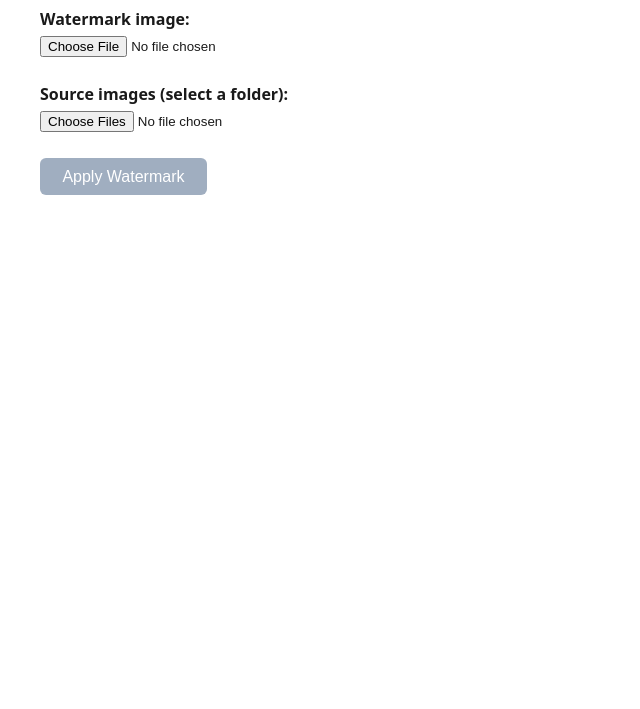
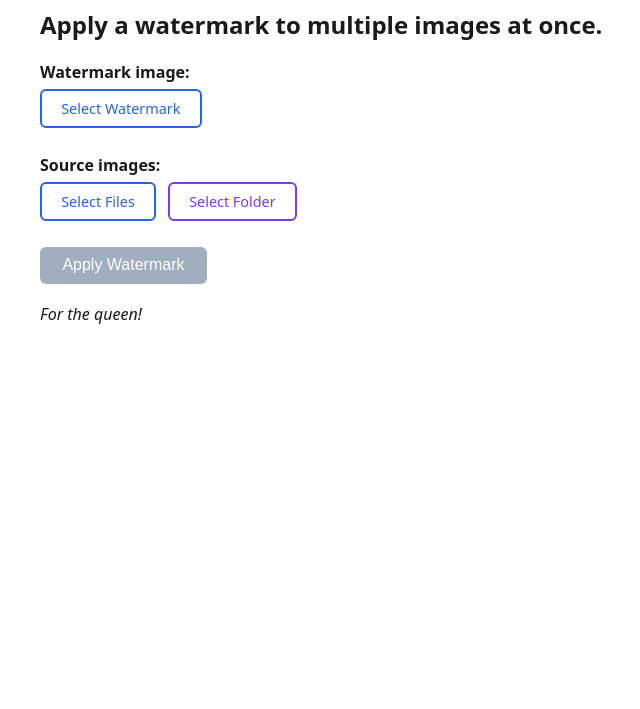
Before and after one commit to GPMrBoyfriend/BulkWatermarkOnline, a website built with Vite: page index.html in a window 1280 px wide. Shown: the part 91-800 px from the top of the page, without its empty margins (150-790 px from the left). Built offline with nearby package versions, Linux system fonts and the light colour scheme.

Commit message:
fix: new select files and watermark buttons

```diff
--- a/index.html
+++ b/index.html
@@ -7,22 +7,30 @@
   <link rel="stylesheet" href="./style.css">
 </head>
 <body>
-  <h1>Watermark Online</h1>
+  <h1>Bulk Watermark Online</h1>
+  <h2>Apply a watermark to multiple images at once.</h2>
 
   <div class="controls">
     <div class="control-group">
       <label>Watermark image:</label>
-      <input type="file" id="watermarkInput" accept="image/png,image/jpeg">
+      <label class="file-btn" for="watermarkInput">Select Watermark</label>
+      <input type="file" id="watermarkInput" accept="image/png,image/jpeg" hidden>
       <div id="watermarkPreview" class="preview"></div>
     </div>
 
     <div class="control-group">
-      <label>Source images (select a folder):</label>
-      <input type="file" id="folderInput" webkitdirectory multiple accept="image/png,image/jpeg">
+      <label>Source images:</label>
+      <div class="source-inputs">
+        <label class="file-btn" for="fileInput">Select Files</label>
+        <input type="file" id="fileInput" multiple accept="image/png,image/jpeg" hidden>
+        <label class="file-btn file-btn--folder" for="folderInput">Select Folder</label>
+        <input type="file" id="folderInput" webkitdirectory multiple accept="image/png,image/jpeg" hidden>
+      </div>
       <p id="fileCount" class="info"></p>
     </div>
 
     <button id="applyBtn" disabled>Apply Watermark</button>
+    <div><i>For the queen!</i></div>
   </div>
 
   <div id="progress" class="progress" hidden>
--- a/main.js
+++ b/main.js
@@ -2,6 +2,7 @@ import watermark from 'watermarkjs';
 import JSZip from 'jszip';
 
 const watermarkInput = document.getElementById('watermarkInput');
+const fileInput = document.getElementById('fileInput');
 const folderInput = document.getElementById('folderInput');
 const applyBtn = document.getElementById('applyBtn');
 const fileCount = document.getElementById('fileCount');
@@ -30,15 +31,18 @@ watermarkInput.addEventListener('change', (e) => {
   updateButton();
 });
 
-folderInput.addEventListener('change', (e) => {
+function handleSourceFiles(e) {
   imageFiles = Array.from(e.target.files).filter((f) =>
     /\.(jpe?g|png)$/i.test(f.name)
   );
   fileCount.textContent = imageFiles.length
     ? `${imageFiles.length} image(s) found`
-    : 'No JPG/PNG images found in folder';
+    : 'No JPG/PNG images found';
   updateButton();
-});
+}
+
+fileInput.addEventListener('change', handleSourceFiles);
+folderInput.addEventListener('change', handleSourceFiles);
 
 applyBtn.addEventListener('click', async () => {
   applyBtn.disabled = true;
--- a/style.css
+++ b/style.css
@@ -25,6 +25,41 @@ h1 {
 
 label {
   font-weight: 600;
+}
+
+.source-inputs {
+  display: flex;
+  gap: 0.75rem;
+  flex-wrap: wrap;
+}
+
+.file-btn {
+  align-self: flex-start;
+  display: inline-flex;
+  padding: 0.5rem 1.2rem;
+  font-size: 0.9rem;
+  font-weight: 500;
+  border: 2px solid #2563eb;
+  border-radius: 6px;
+  color: #2563eb;
+  background: #fff;
+  cursor: pointer;
+  transition: background 0.15s, color 0.15s;
+}
+
+.file-btn:hover {
+  background: #2563eb;
+  color: #fff;
+}
+
+.file-btn--folder {
+  border-color: #7c3aed;
+  color: #7c3aed;
+}
+
+.file-btn--folder:hover {
+  background: #7c3aed;
+  color: #fff;
 }
 
 .info {
```
